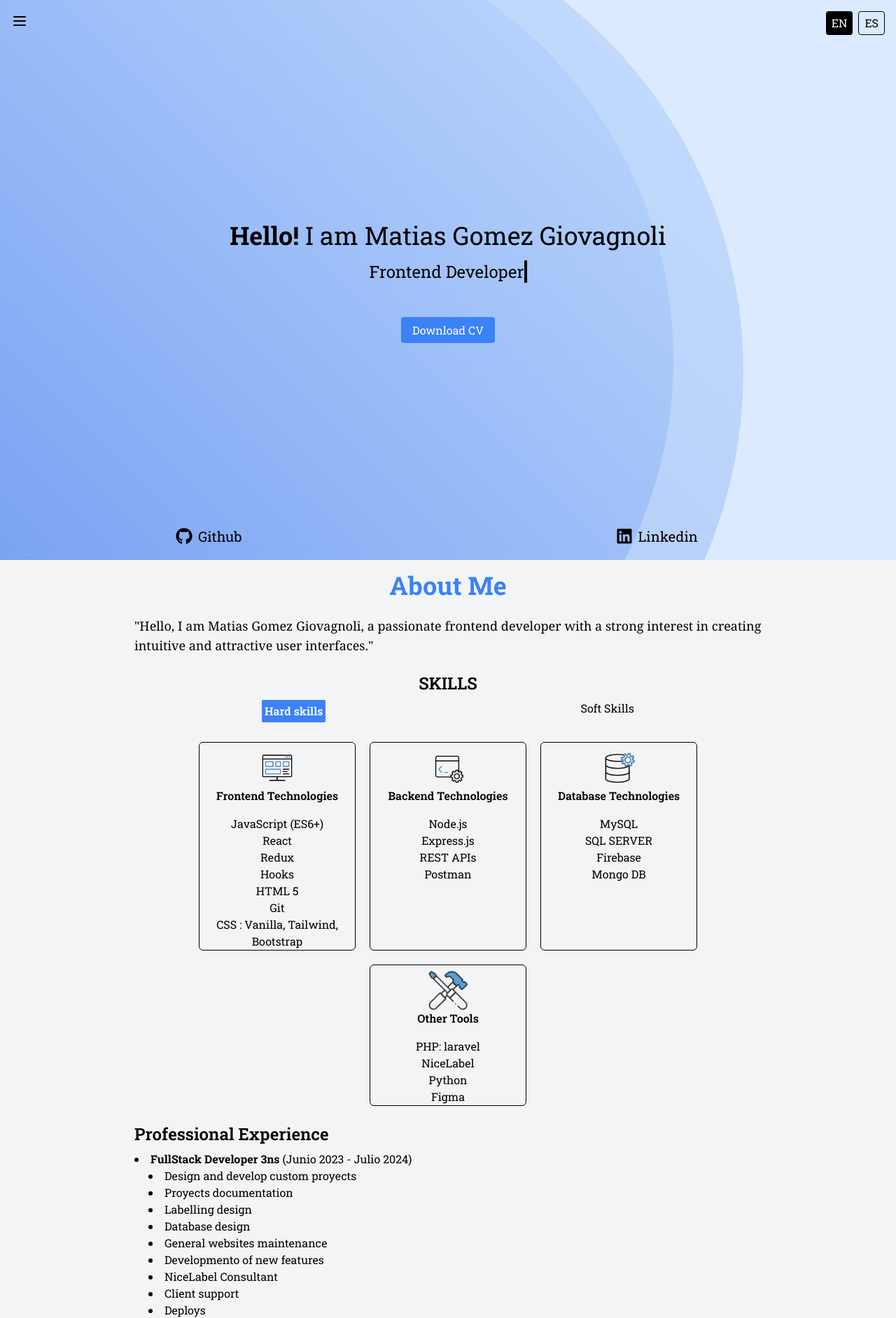
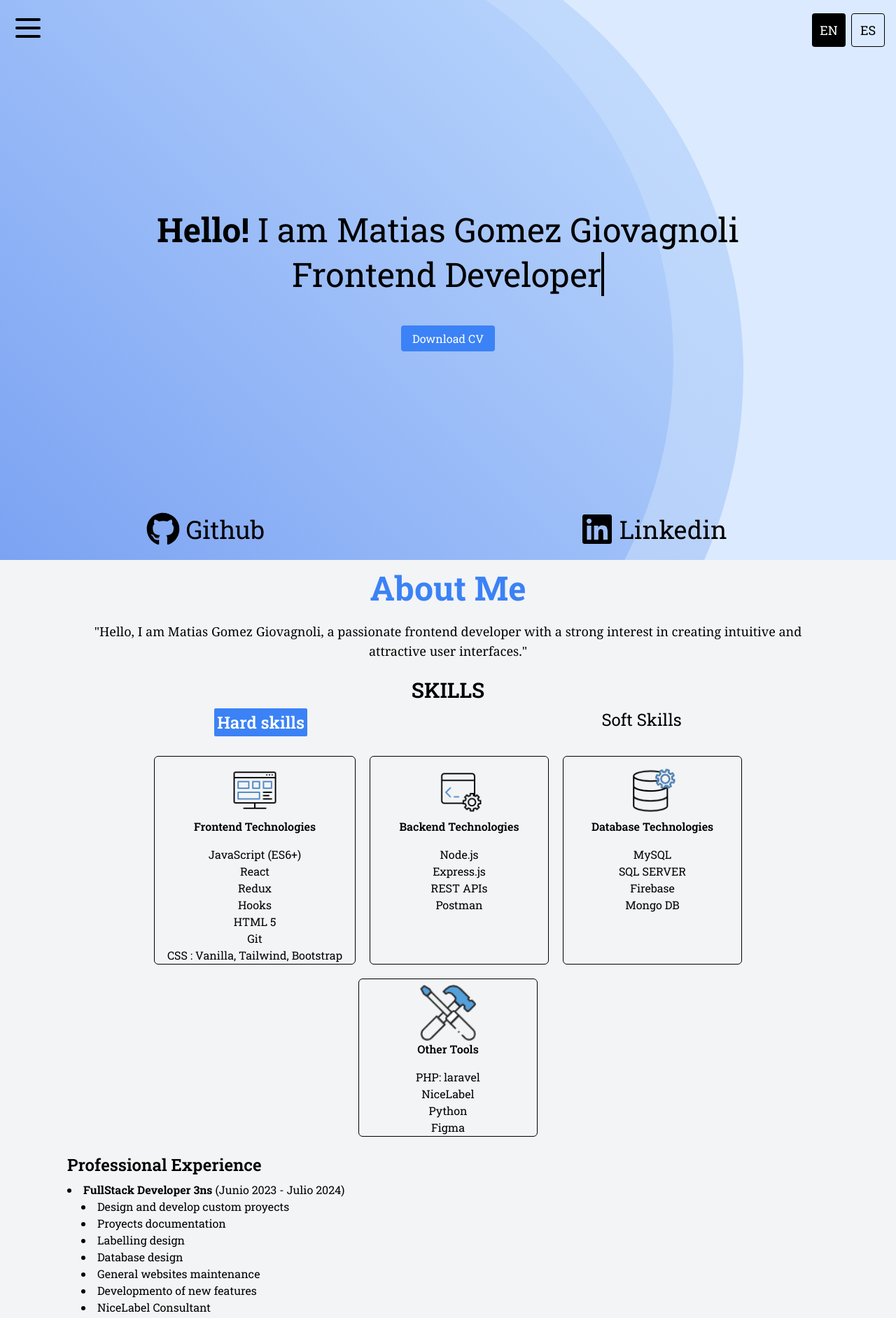
Before and after one commit to matuggiovagnoli/portfolio, a React (Create React App) app: page / in a window 1280 px wide. Shown: the top 1883 px of the page at 70% size. Built offline with nearby package versions, Linux system fonts and the light colour scheme.

Commit message:
refactor

```diff
--- a/public/index.html
+++ b/public/index.html
@@ -2,7 +2,7 @@
 <html lang="en">
   <head>
     <meta charset="utf-8" />
-    <link rel="icon" href="%PUBLIC_URL%/favicon.ico" />
+    <link rel="icon" href="https://cdn-icons-png.flaticon.com/512/39/39295.png" />
     <meta name="viewport" content="width=device-width, initial-scale=1" />
     <meta name="theme-color" content="#000000" />
     <meta
@@ -27,7 +27,7 @@
       work correctly both with client-side routing and a non-root public URL.
       Learn how to configure a non-root public URL by running `npm run build`.
     -->
-    <title>React App</title>
+    <title>Portfolio Matias Gomez</title>
   </head>
   <body>
     <noscript>You need to enable JavaScript to run this app.</noscript>
--- a/src/components/About.js
+++ b/src/components/About.js
@@ -24,9 +24,9 @@ const About = () => {
       case 'tech_skills':
         return (
           <div className='w-full flex flex-wrap justify-center mt-3 gap-5' key="tech_skills">
-            <div className='w-full sm:w-1/2 md:w-1/4 border-[1px] border-black flex flex-col justify-center rounded-md animate-enter-2s'>
+            <div className='w-full sm:w-1/2 md:w-1/4 lg:w-72 border-[1px] border-black flex flex-col justify-center rounded-md animate-enter-2s'>
               <div className='flex flex-col items-center justify-center mb-2 rounded-t-md py-2'>
-                <img src={front} alt='frontend logo' className='w-14 h-14'/>
+                <img src={front} alt='frontend logo' className='w-14 h-14 lg:w-20 lg:h-20'/>
                 <h3 className='text-center font-semibold'>{t('frontend_tech')}</h3>
               </div>
               <ul className='text-center'>
@@ -39,9 +39,9 @@ const About = () => {
                 <li>CSS : Vanilla, Tailwind, Bootstrap</li>
               </ul>
             </div>
-            <div className='w-full sm:w-1/2 md:w-1/4 border-[1px] border-black flex flex-col justify-start rounded-md animate-enter-3s'>
+            <div className='w-full sm:w-1/2 md-1/4 lg:w-64 border-[1px] border-black flex flex-col justify-start rounded-md animate-enter-3s'>
               <div className='flex flex-col items-center justify-center mb-2 rounded-t-md py-2'>
-                <img src={back} alt='backend logo' className='w-14 h-14'/>
+                <img src={back} alt='backend logo' className='w-14 h-14 lg:w-20 lg:h-20'/>
                 <h3 className='text-center font-semibold'>{t('backend_tech')}</h3>
               </div>
               <ul className='text-center'>
@@ -51,9 +51,9 @@ const About = () => {
                 <li>Postman</li>
               </ul>
             </div>
-            <div className='w-full sm:w-1/2 md:w-1/4 border-[1px] border-black flex flex-col justify-start rounded-md animate-enter-4s'>
+            <div className='w-full sm:w-1/2 md:w-1/4 lg:w-64 border-[1px] border-black flex flex-col justify-start rounded-md animate-enter-4s'>
               <div className='flex flex-col items-center justify-start mb-2 rounded-t-md py-2'>
-                <img src={database} alt='databe logo' className='w-14 h-14'/>
+                <img src={database} alt='databe logo' className='w-14 h-14 lg:w-20 lg:h-20'/>
                 <h3 className='text-center font-semibold'>{t('database_tech')}</h3>
               </div>
               <ul className='text-center'>
@@ -63,9 +63,9 @@ const About = () => {
                 <li>Mongo DB</li>
               </ul>
             </div>
-            <div className='w-full sm:w-1/2 md:w-1/4 border-[1px] border-black flex flex-col justify-start rounded-md animate-enter-5s'>
+            <div className='w-full sm:w-1/2 md:w-1/4 lg:w-64 border-[1px] border-black flex flex-col justify-start rounded-md animate-enter-5s'>
               <div className='flex flex-col items-center justify-start mb-2 rounded-t-md py-2'>
-                <img src={tools} alt='tools logo' className='w-14 h-14'/>
+                <img src={tools} alt='tools logo' className='w-14 h-14 lg:w-20 lg:h-20'/>
                 <h3 className='text-center font-semibold'>{t('other_tools')}</h3>
               </div>
               <ul className='text-center'>
@@ -80,24 +80,24 @@ const About = () => {
       case 'soft_skills':
         return (
           <div className='w-full flex flex-wrap justify-center mt-3 gap-5' key="soft_skills">
-            <div className='w-full sm:w-1/2 md:w-1/4 border-[1px] border-black flex flex-col justify-center rounded-md animate-enter-2s'>
+            <div className='w-full sm:w-1/2 md:w-1/4 lg:h-40 border-[1px] border-black flex flex-col justify-center rounded-md animate-enter-2s'>
               <div className='flex flex-col items-center justify-center mb-2 rounded-t-md py-2'>
-                <img src={comunication} alt='comunication logo' className='w-10 h-10'/>
-                <h3 className='text-center font-semibold'>{t('comunication_skills')}</h3>
+                <img src={comunication} alt='comunication logo' className='w-10 h-10 lg:w-20 lg:h-20'/>
+                <h3 className='text-center lg:text-xl font-semibold'>{t('comunication_skills')}</h3>
               </div>
               <p>{t('')}</p>
             </div>
             <div className='w-full sm:w-1/2 md:w-1/4 border-[1px] border-black flex flex-col justify-center rounded-md animate-enter-3s'>
               <div className='flex flex-col items-center justify-center mb-2 rounded-t-md py-2'>
-                <img src={team} alt='team logo' className='w-10 h-10'/>
-                <h3 className='text-center font-semibold'>{t('team_player')}</h3>
+                <img src={team} alt='team logo' className='w-10 h-10 lg:w-20 lg:h-20'/>
+                <h3 className='text-center lg:text-xl font-semibold'>{t('team_player')}</h3>
               </div>
               <p>{t('')}</p>
             </div>
             <div className='w-full sm:w-1/2 md:w-1/4 border-[1px] border-black flex flex-col justify-center rounded-md animate-enter-4s'>
               <div className='flex flex-col items-center justify-center mb-2 rounded-t-md py-2'>
-                <img src={motivation} alt='motivation logo' className='w-10 h-10'/>
-                <h3 className='text-center font-semibold'>{t('motivation')}</h3>
+                <img src={motivation} alt='motivation logo' className='w-10 h-10 lg:w-20 lg:h-20'/>
+                <h3 className='text-center lg:text-xl font-semibold'>{t('motivation')}</h3>
               </div>
               <p>{t('')}</p>
             </div>
@@ -109,22 +109,22 @@ const About = () => {
   };
 
   return (
-    <section id="about" className="min-h-screen flex flex-col items-center justify-center bg-gray-100 p-4">
-      <h2 className="text-3xl sm:text-4xl text-blue-500 font-bold mb-6">{t('about')}</h2>
-      <div className="max-w-4xl text-left space-y-6">
-        <p className='font-serif text-base sm:text-lg'>"{t('about_intro')}"</p>
+    <section id="about" className="w-full min-h-screen flex flex-col items-center justify-center bg-gray-100 p-4">
+      <h2 className="text-3xl sm:text-4xl lg:text-5xl text-blue-500 font-bold mb-6">{t('about')}</h2>
+      <div className="w-full text-left space-y-6 px-20">
+        <p className='font-serif text-base text-center sm:text-lg'>"{t('about_intro')}"</p>
         <div>
-          <h3 className="text-xl sm:text-2xl font-semibold mb-2 text-center">{t('skills')}</h3>
+          <h3 className="text-xl sm:text-2xl lg:text-3xl font-semibold mb-2 text-center">{t('skills')}</h3>
           <div className="flex flex-col justify-evenly items-center">
             <div className="w-full flex flex-row justify-around mb-4">
               <p
-                className={`cursor-pointer transition duration-500 ease-in-out ${selectedTech === 'tech_skills' ? 'font-semibold text-white bg-blue-500 p-1 rounded-sm' : ''}`}
+                className={`cursor-pointer lg:text-2xl transition duration-500 ease-in-out ${selectedTech === 'tech_skills' ? 'font-semibold text-white bg-blue-500 p-1 rounded-sm' : ''}`}
                 onClick={() => handleTechClick('tech_skills')}
               >
                 {t('technical_skills')}
               </p>
               <p
-                className={`cursor-pointer transition duration-500 ease-in-out ${selectedTech === 'soft_skills' ? 'font-semibold text-white bg-blue-500 p-1 rounded-sm' : ''}`}
+                className={`cursor-pointer lg:text-2xl transition duration-500 ease-in-out ${selectedTech === 'soft_skills' ? 'font-semibold text-white bg-blue-500 p-1 rounded-sm' : ''}`}
                 onClick={() => handleTechClick('soft_skills')}
               >
                 {t('soft_skills')}
@@ -167,7 +167,7 @@ const About = () => {
             <div>
               <li>{t('CEAC')}</li>
             </div>
-            <div>
+            <div className='my-3'>
               <li>{t('loftware_cert')} 2024</li>
               <a href={nicelabel} download='Loftware Certification' className='text-xs sm:text-sm text-blue-400 hover:text-blue-600 ml-5'>{t('download_cert')}</a>
             </div>
@@ -175,7 +175,7 @@ const About = () => {
               <li>{t('ibm_cert')} 2023</li>
               <a href={ibm} download='IBM Skill Buildt' className='text-xs sm:text-sm text-blue-400 hover:text-blue-600 ml-5'>{t('download_cert')}</a>
             </div>
-            <div>
+            <div className='my-3'>
               <li>{t('coder_cert')} 2022</li>
               <a href={coder} download='CoderHouse React' className='text-xs sm:text-sm text-blue-400 hover:text-blue-600 ml-5'>{t('download_cert')}</a>
             </div>
--- a/src/components/Header.js
+++ b/src/components/Header.js
@@ -18,7 +18,7 @@ const Header = () => {
     <header className="fixed w-full flex justify-between items-center p-4 bg-transparent text-black z-50">
       <div>
         <button onClick={toggleMenu} className="focus:outline-none">
-          <svg xmlns="http://www.w3.org/2000/svg" className="h-6 w-6" fill="none" viewBox="0 0 24 24" stroke="currentColor">
+          <svg xmlns="http://www.w3.org/2000/svg" className="w-6 h-6 lg:h-12 lg:w-12 md:w-10 md:h-10" fill="none" viewBox="0 0 24 24" stroke="currentColor">
             <path strokeLinecap="round" strokeLinejoin="round" strokeWidth={2} d="M4 6h16M4 12h16M4 18h16" />
           </svg>
         </button>
@@ -26,13 +26,13 @@ const Header = () => {
       <div className="flex space-x-2">
         <button
           onClick={() => changeLanguage('en')}
-          className={`px-2 py-1 rounded ${i18n.language === 'en' ? 'bg-black text-white' : 'bg-transparent text-black border border-black'}`}
+          className={`w-9 h-9 lg:h-12 lg:w-12 md:w-10 md:h-10 text-sm md:text-base lg:text-lg  px-2 py-1 rounded ${i18n.language === 'en' ? 'bg-black text-white' : 'bg-transparent text-black border border-black'}`}
         >
           EN
         </button>
         <button
           onClick={() => changeLanguage('es')}
-          className={`px-2 py-1 rounded ${i18n.language === 'es' ? 'bg-black text-white' : 'bg-transparent text-black border border-black'}`}
+          className={`w-9 h-9 lg:h-12 lg:w-12 md:w-10 md:h-10 text-sm md:text-base lg:text-lg  px-2 py-1 rounded ${i18n.language === 'es' ? 'bg-black text-white' : 'bg-transparent text-black border border-black'}`}
         >
           ES
         </button>
--- a/src/components/Home.js
+++ b/src/components/Home.js
@@ -33,32 +33,32 @@ const Home = () => {
 
   return (
     <section id="home" className="relative min-h-screen flex flex-col items-center justify-center bg-blue-100 overflow-hidden p-4 z-0">
-      <div className="absolute -top-36 -left-72 w-[1350px] h-[1350px] rounded-full bg-gradient-to-tr from-blue-700 to-blue-300 opacity-30 z-10"></div>
-      <div className="absolute -top-28 -left-72 w-[1250px] h-[1250px] rounded-full bg-gradient-to-tr from-blue-600 to-blue-200 opacity-50 z-20"></div>
+      <div className="absolute -top-20 -left-96 md:-top-36 md:-left-72 lg:-top-36 lg:-left-72 w-[950px] h-[950px] md:w-[1150px] md:h-[1150px] lg:w-[1350px] lg:h-[1350px] rounded-full bg-gradient-to-tr from-blue-700 to-blue-300 opacity-30 z-10"></div>
+      <div className="absolute -top-12 -left-96 md:-top-36 md:-left-80 lg:-top-28 lg:-left-72 w-[850px] h-[850px] md:w-[1050px] md:h-[1150px] lg:w-[1250px] lg:h-[1250px] rounded-full bg-gradient-to-tr from-blue-600 to-blue-200 opacity-50 z-20"></div>
       <div className="text-center z-50">
-        <h1 className="text-4xl mb-4">
+        <h1 className="text-3xl lg:text-5xl mb-4">
           <span className="font-bold">{t('hello')}</span> {t('i_am')} Matias Gomez Giovagnoli
         </h1>
-        <h2 className="text-2xl mb-14">
+        <h2 className="text-2xl lg:text-5xl mb-14">
           {text}
           <span className={isBlinking ? 'border-r-4 border-black' : ''}></span>
         </h2>
         <a
           href={cv}
           download="CV.pdf"
-          className="bg-blue-500 text-white px-4 py-2 rounded hover:bg-blue-700 transition duration-300"
+          className="text-center bg-blue-500 text-white px-4 py-2 rounded hover:bg-blue-700 transition duration-300 w-40 h-14 sm:w-48 sm:h-16 md:w-56 md:h-20 lg:w-64 lg:h-24"
         >
           {t('download_cv')}
         </a>
       </div>
       <div className="absolute bottom-5 w-screen flex flex-row sel self-end justify-around mt-4 z-50">
         <div className="flex flex-row items-center space-x-2">
-          <FaGithub className="text-2xl" />
-          <a href="https://github.com/matuggiovagnoli" target="_blank" rel="noopener noreferrer" className="text-xl">Github</a>
+          <FaGithub className="text-2xl md:text-4xl lg:text-5xl" />
+          <a href="https://github.com/matuggiovagnoli" target="_blank" rel="noopener noreferrer" className="text-xl md:text-3xl lg:text-4xl">Github</a>
         </div>
         <div className="flex flex-row items-center space-x-2">
-          <FaLinkedin className="text-2xl" />
-          <a href="https://www.linkedin.com/in/matias-daniel-g%C3%B3mez-giovagnoli/" target="_blank" rel="noopener noreferrer" className="text-xl">Linkedin</a>
+          <FaLinkedin className="text-2xl md:text-4xl lg:text-5xl" />
+          <a href="https://www.linkedin.com/in/matias-daniel-g%C3%B3mez-giovagnoli/" target="_blank" rel="noopener noreferrer" className="text-xl md:text-3xl lg:text-4xl">Linkedin</a>
         </div>
       </div>
     </section>
--- a/src/components/Projects.js
+++ b/src/components/Projects.js
@@ -69,7 +69,7 @@ const Projects = () => {
   const { t } = useTranslation();
 
   return (
-    <section id="projects" className="min-h-screen flex flex-col items-center justify-center bg-gray-100 p-4">
+    <section id="projects" className=" min-h-screen flex flex-col items-center justify-center bg-gray-100 p-4">
       <h2 className="text-3xl sm:text-4xl font-bold mb-6">{t('projects')}</h2>
       <div className="grid grid-cols-1 sm:grid-cols-2 lg:grid-cols-3 gap-14 mb-8">
         {projects.map((project, index) => (
```
Also changed, not shown: src/components/Contact.js (+4 -4 lines), src/i18n.js (+4 -4 lines).
